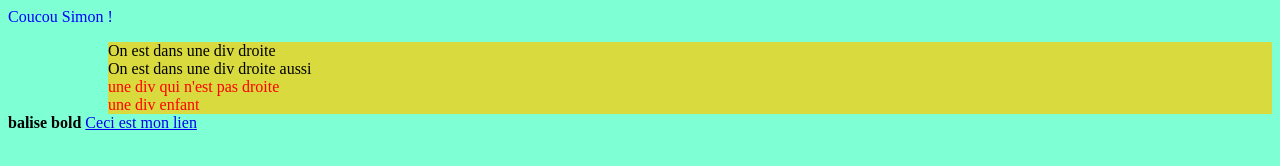
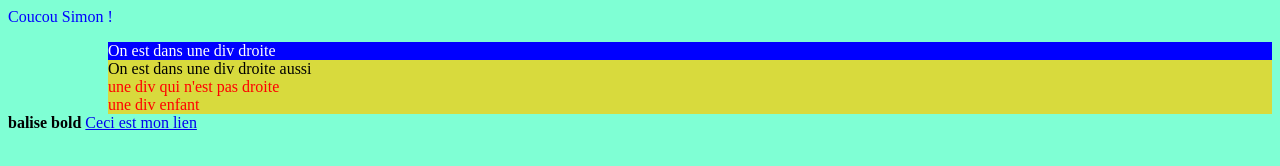
Before and after one commit to simonJ226/stage-observation, a plain HTML site: page docs/index.html in a window 1280 px wide. In both pictures the pointer is over the element "On est dans une div droite". Drawn offline with Linux system fonts and the light colour scheme.

Commit message:
Ajout d'une classe CSS au survol

```diff
--- a/docs/index.html
+++ b/docs/index.html
@@ -3,6 +3,10 @@
         .droite {
             margin-left:100px;
             background-color: #d8da3d
+        }
+        .with-hover:hover {
+            color: white;
+            background: blue;
         }
         #special {
             color:red;
@@ -14,7 +18,7 @@
     <p style="color:blue">
         Coucou Simon !
     </p>
-    <div class="droite">
+    <div class="droite with-hover">
         On est dans une div droite
     </div>
     <div class="droite">
```
